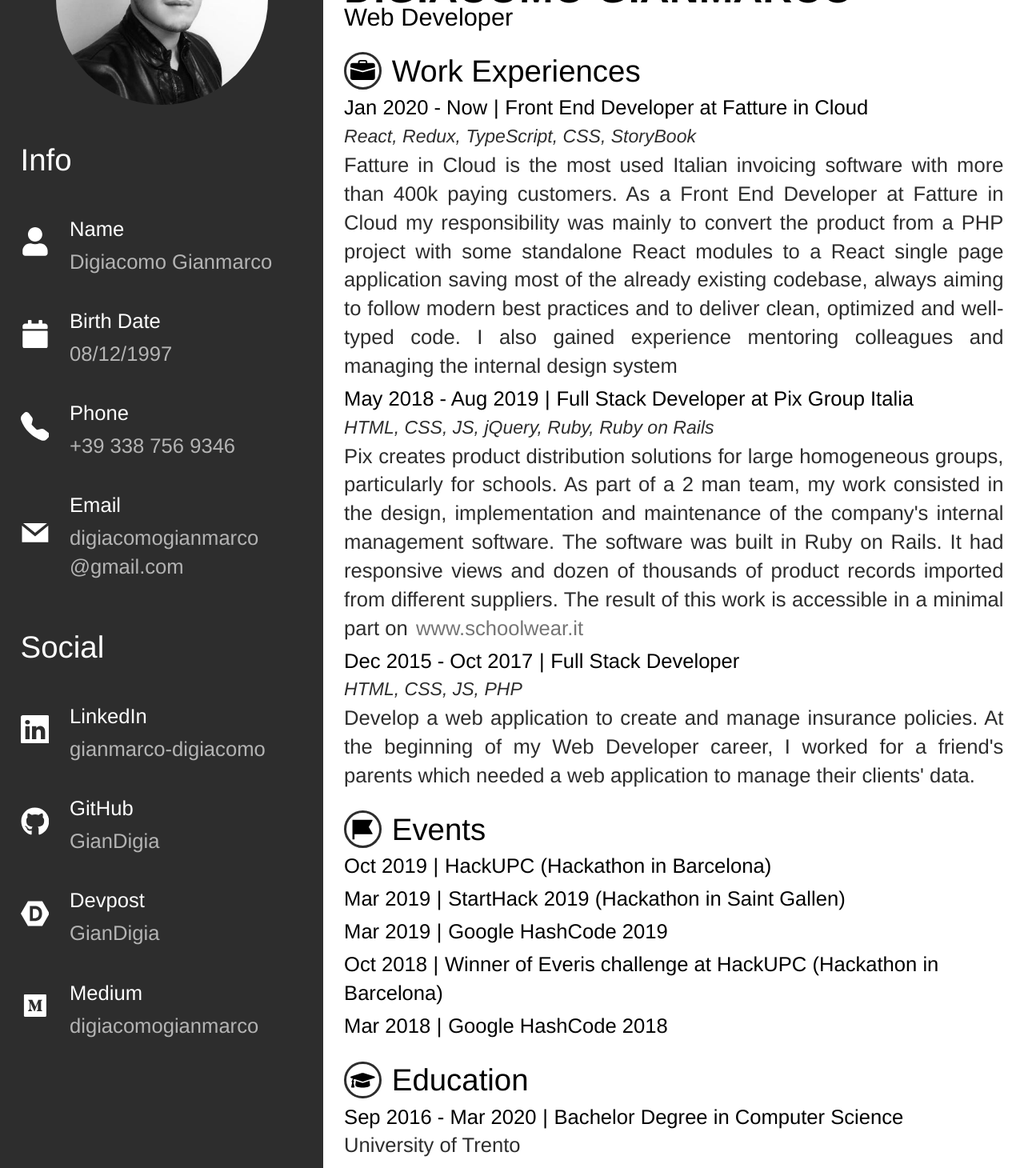
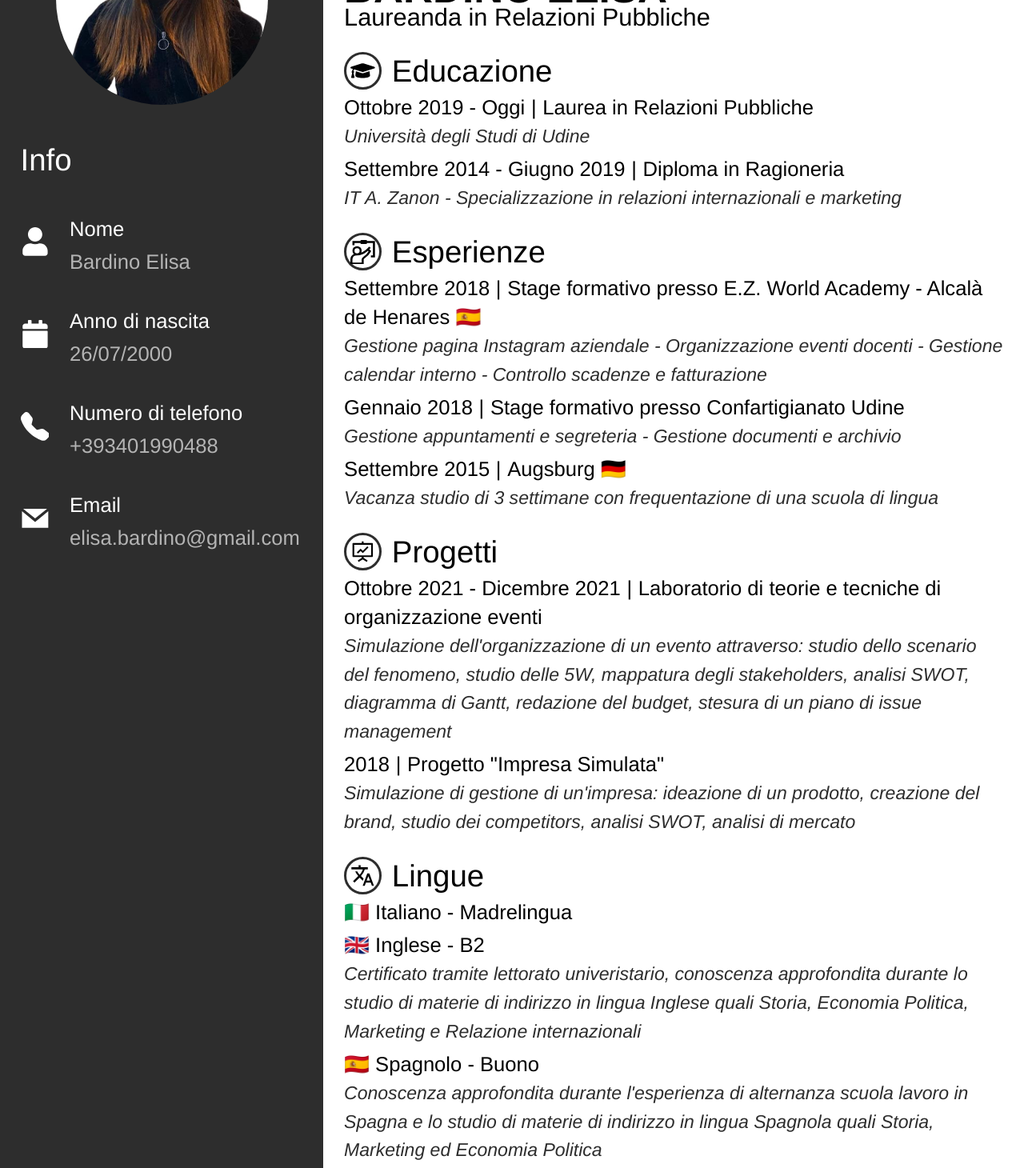
Before and after one commit to GianDigia/cv, a React (Create React App) app: page / in a window 1280 px wide. Shown: the part 160-1620 px from the top of the page at 80% size. Built offline with nearby package versions, Linux system fonts and the light colour scheme.

Commit message:
Elisa Bardino

```diff
--- a/public/index.html
+++ b/public/index.html
@@ -24,7 +24,7 @@
       work correctly both with client-side routing and a non-root public URL.
       Learn how to configure a non-root public URL by running `npm run build`.
     -->
-    <title>Gianmarco Digiacomo's CV</title>
+    <title>Elisa Bardino's CV</title>
   </head>
   <body>
     <noscript>You need to enable JavaScript to run this app.</noscript>
--- a/src/common/utils.ts
+++ b/src/common/utils.ts
@@ -1 +1,2 @@
-export const isProdCVSite = window.location.hostname === 'cv.giandigia.dev'
+export const isProdCVSite =
+  window.location.hostname === 'elisabardinocv.giandigia.dev'
--- a/src/components/layout/rightColumn/Dates.tsx
+++ b/src/components/layout/rightColumn/Dates.tsx
@@ -4,7 +4,7 @@
 import { DatesType } from '../../../configs/info/types'
 
 const Dates: React.FC<DatesType> = ({ from, to }) => {
-  const text = from === to ? from : `${from} - ${to || 'Now'}`
+  const text = from === to ? from : `${from} - ${to || 'Oggi'}`
 
   return <Wrapper>{text}</Wrapper>
 }
--- a/src/configs/info/data.tsx
+++ b/src/configs/info/data.tsx
@@ -1,13 +1,9 @@
-import React, { Fragment } from 'react'
-import { AiFillMediumSquare } from 'react-icons/ai'
+import { AiOutlineFundProjectionScreen } from 'react-icons/ai'
 import { BsTelephoneFill } from 'react-icons/bs'
-import { BsFillBriefcaseFill, BsLinkedin } from 'react-icons/bs'
-import { FaCalendar, FaGithub, FaGraduationCap, FaUser } from 'react-icons/fa'
-import { GrMail } from 'react-icons/gr'
-import { RiFlag2Fill } from 'react-icons/ri'
-import { SiDevpost } from 'react-icons/si'
+import { FaCalendar, FaGraduationCap, FaUser } from 'react-icons/fa'
+import { GrMail, GrWorkshop } from 'react-icons/gr'
+import { MdOutlineTranslate } from 'react-icons/md'
 
-import Link from '../../components/layout/rightColumn/Link'
 import { InfoType } from './types'
 
 export const data: InfoType = {
@@ -17,174 +13,134 @@
         title: 'Info',
         items: [
           {
-            title: 'Name',
-            value: 'Digiacomo Gianmarco',
+            title: 'Nome',
+            value: 'Bardino Elisa',
             icon: FaUser,
           },
           {
-            title: 'Birth Date',
-            value: '08/12/1997',
+            title: 'Anno di nascita',
+            value: '26/07/2000',
             icon: FaCalendar,
           },
           {
-            title: 'Phone',
-            value: '+39 338 756 9346',
+            title: 'Numero di telefono',
+            value: '+393401990488',
             icon: BsTelephoneFill,
           },
           {
             title: 'Email',
-            value: (
-              <Fragment>
-                digiacomogianmarco
-                <wbr />
-                @gmail.com
-              </Fragment>
-            ),
+            value: 'elisa.bardino@gmail.com',
             icon: GrMail,
-          },
-        ],
-      },
-      {
-        title: 'Social',
-        items: [
-          {
-            title: 'LinkedIn',
-            value: 'gianmarco-digiacomo',
-            icon: BsLinkedin,
-            link: 'https://www.linkedin.com/in/giandigia/',
-          },
-          {
-            title: 'GitHub',
-            value: 'GianDigia',
-            icon: FaGithub,
-            link: 'https://github.com/GianDigia',
-          },
-          {
-            title: 'Devpost',
-            value: 'GianDigia',
-            icon: SiDevpost,
-            link: 'https://devpost.com/GianDigia/',
-          },
-          {
-            title: 'Medium',
-            value: 'digiacomogianmarco',
-            icon: AiFillMediumSquare,
-            link: 'https://medium.com/@digiacomogianmarco',
           },
         ],
       },
     ],
   },
   rightColumn: {
-    title: 'Digiacomo Gianmarco',
-    subtitle: 'Web Developer',
+    title: 'Bardino Elisa',
+    subtitle: 'Laureanda in Relazioni Pubbliche',
     sections: [
       {
-        title: 'Work Experiences',
-        icon: BsFillBriefcaseFill,
+        title: 'Educazione',
+        icon: FaGraduationCap,
         items: [
           {
+            title: 'Laurea in Relazioni Pubbliche',
             dates: {
-              from: 'Jan 2020',
+              from: 'Ottobre 2019',
             },
-            title: 'Front End Developer at Fatture in Cloud',
-            description:
-              'Fatture in Cloud is the most used Italian invoicing software with more than 400k paying customers. As a Front End Developer at Fatture in Cloud my responsibility was mainly to convert the product from a PHP project with some standalone React modules to a React single page application saving most of the already existing codebase, always aiming to follow modern best practices and to deliver clean, optimized and well-typed code. I also gained experience mentoring colleagues and  managing the internal design system',
-            notes: 'React, Redux, TypeScript, CSS, StoryBook',
+            notes: 'Università degli Studi di Udine',
           },
           {
+            title: 'Diploma in Ragioneria',
+            notes:
+              'IT A. Zanon - Specializzazione in relazioni internazionali e marketing',
             dates: {
-              from: 'May 2018',
-              to: 'Aug 2019',
-            },
-            title: 'Full Stack Developer at Pix Group Italia',
-            description: (
-              <>
-                Pix creates product distribution solutions for large homogeneous
-                groups, particularly for schools. As part of a 2 man team, my
-                work consisted in the design, implementation and maintenance of
-                the company's internal management software. The software was
-                built in Ruby on Rails. It had responsive views and dozen of
-                thousands of product records imported from different suppliers.
-                The result of this work is accessible in a minimal part on
-                <Link to={'www.schoolwear.it'}>www.schoolwear.it</Link>
-              </>
-            ),
-            notes: 'HTML, CSS, JS, jQuery, Ruby, Ruby on Rails',
-          },
-          {
-            title: 'Full Stack Developer',
-            dates: {
-              from: 'Dec 2015',
-              to: 'Oct 2017',
-            },
-            description:
-              "Develop a web application to create and manage insurance policies. At the beginning of my Web Developer career, I worked for a friend's parents which needed a web application to manage their clients' data.",
-            notes: 'HTML, CSS, JS, PHP',
-          },
-        ],
-      },
-      {
-        title: 'Events',
-        icon: RiFlag2Fill,
-        items: [
-          {
-            title: 'HackUPC (Hackathon in Barcelona)',
-            dates: {
-              from: 'Oct 2019',
-              to: 'Oct 2019',
-            },
-          },
-          {
-            title: 'StartHack 2019 (Hackathon in Saint Gallen)',
-            dates: {
-              from: 'Mar 2019',
-              to: 'Mar 2019',
-            },
-          },
-          {
-            title: 'Google HashCode 2019',
-            dates: {
-              from: 'Mar 2019',
-              to: 'Mar 2019',
-            },
-          },
-          {
-            title:
-              'Winner of Everis challenge at HackUPC (Hackathon in Barcelona)',
-            dates: {
-              from: 'Oct 2018',
-              to: 'Oct 2018',
-            },
-          },
-          {
-            title: 'Google HashCode 2018',
-            dates: {
-              from: 'Mar 2018',
-              to: 'Mar 2018',
+              from: 'Settembre 2014',
+              to: 'Giugno 2019',
             },
           },
         ],
       },
       {
-        title: 'Education',
-        icon: FaGraduationCap,
+        title: 'Esperienze',
+        icon: GrWorkshop,
         items: [
           {
-            title: 'Bachelor Degree in Computer Science',
-            description: 'University of Trento',
+            title:
+              'Stage formativo presso E.Z. World Academy - Alcalà de Henares 🇪🇸',
+            notes:
+              'Gestione pagina Instagram aziendale - Organizzazione eventi docenti - Gestione calendar interno - Controllo scadenze e fatturazione',
             dates: {
-              from: 'Sep 2016',
-              to: 'Mar 2020',
+              from: 'Settembre 2018',
+              to: 'Settembre 2018',
             },
           },
           {
-            title: 'High School Graduation in IT and Telecommunications',
-            description: 'ISIS A. Malignani (Udine)',
+            title: 'Stage formativo presso Confartigianato Udine',
+            notes:
+              'Gestione appuntamenti e segreteria - Gestione documenti e archivio',
             dates: {
-              from: 'Sep 2011',
-              to: 'Jun 2016',
+              from: 'Gennaio 2018',
+              to: 'Gennaio 2018',
             },
+          },
+          {
+            title: 'Augsburg 🇩🇪',
+            notes:
+              'Vacanza studio di 3 settimane con frequentazione di una scuola di lingua',
+            dates: {
+              from: 'Settembre 2015',
+              to: 'Settembre 2015',
+            },
+          },
+        ],
+      },
+      {
+        title: 'Progetti',
+        icon: AiOutlineFundProjectionScreen,
+        items: [
+          {
+            title: 'Laboratorio di teorie e tecniche di organizzazione eventi',
+            notes:
+              "Simulazione dell'organizzazione di un evento attraverso: studio dello scenario del fenomeno, studio delle 5W, mappatura degli stakeholders, analisi SWOT, diagramma di Gantt, redazione del budget, stesura di un piano di issue management",
+            dates: {
+              from: 'Ottobre 2021',
+              to: 'Dicembre 2021',
+            },
+          },
+          {
+            title: 'Progetto "Impresa Simulata"',
+            notes:
+              "Simulazione di gestione di un'impresa: ideazione di un prodotto, creazione del brand, studio dei competitors, analisi SWOT, analisi di mercato",
+            dates: {
+              from: '2018',
+              to: '2018',
+            },
+          },
+        ],
+      },
+      {
+        title: 'Lingue',
+        icon: MdOutlineTranslate,
+        items: [
+          {
+            title: '🇮🇹 Italiano - Madrelingua',
+          },
+          {
+            title: '🇬🇧 Inglese - B2',
+            notes:
+              'Certificato tramite lettorato univeristario, conoscenza approfondita durante lo studio di materie di indirizzo in lingua Inglese quali Storia, Economia Politica, Marketing e Relazione internazionali',
+          },
+          {
+            title: '🇪🇸 Spagnolo - Buono',
+            notes:
+              "Conoscenza approfondita durante l'esperienza di alternanza scuola lavoro in Spagna e lo studio di materie di indirizzo in lingua Spagnola quali Storia, Marketing ed Economia Politica",
+          },
+          {
+            title: '🇩🇪 Tedesco - Base',
+            notes:
+              "Conoscenza approfondita durante l'esperienza di vacanza studio in Germania e lo studio di materie di indirizzo in lingua Tedesca quali Storia, Marketing ed Economia Politica",
           },
         ],
       },
```
Also changed, not shown: src/img/profile.jpg.
